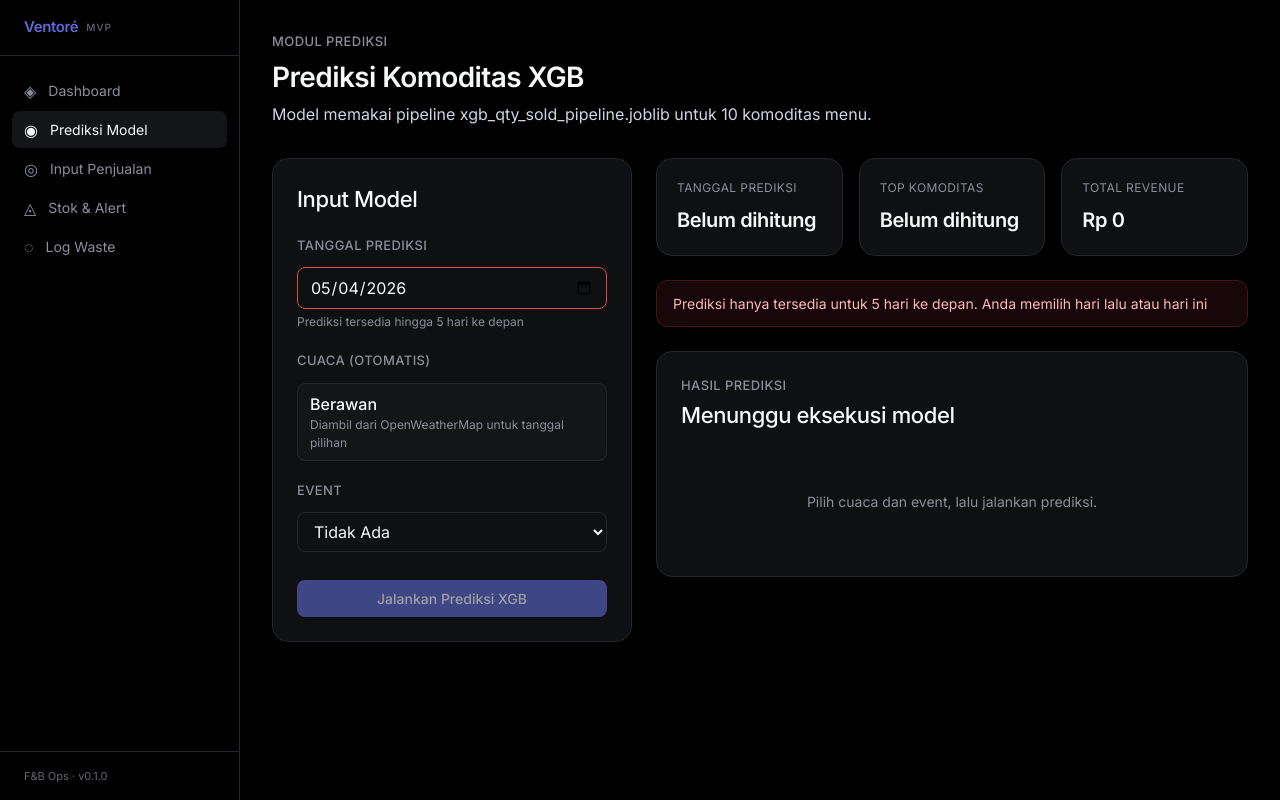
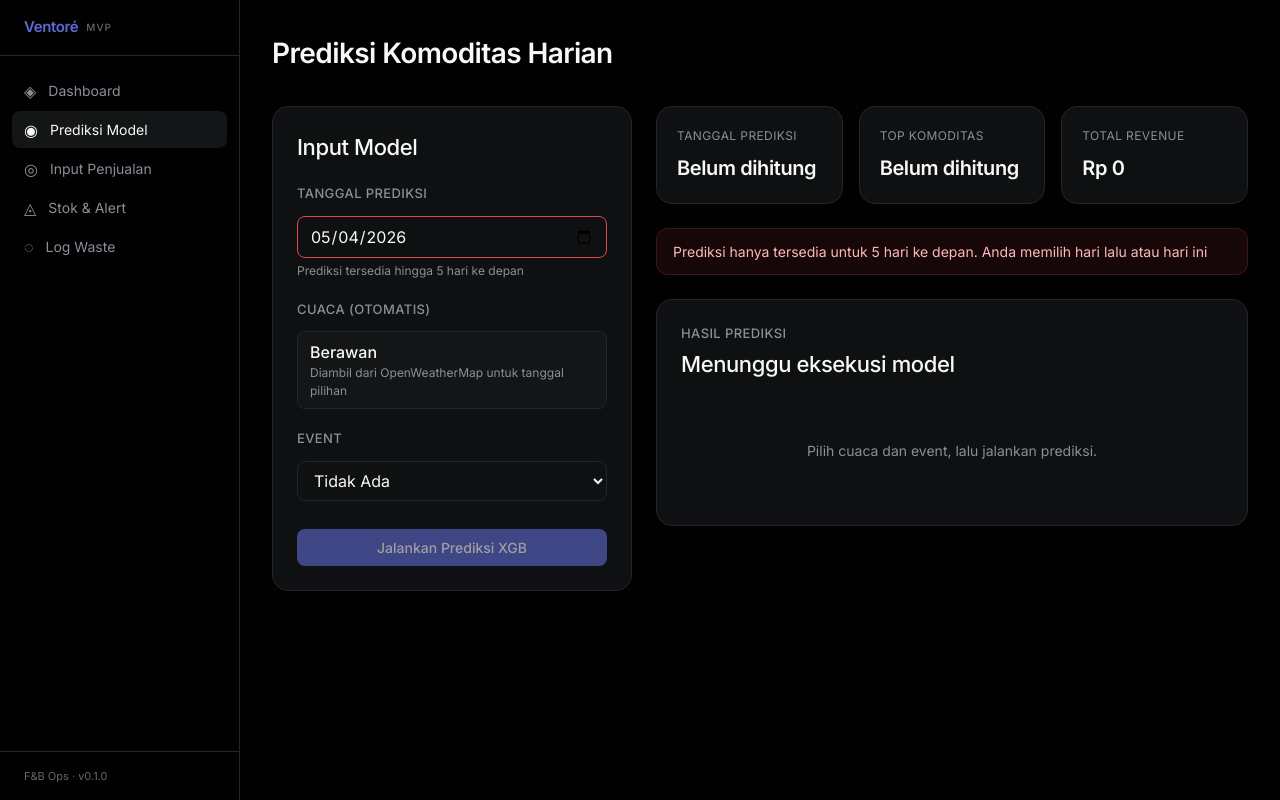
Before and after one commit to Jomesi149/Tubes-II4051, a Next.js app: page /recommendation in a window 1280 px wide. Built offline with nearby package versions, Linux system fonts and the light colour scheme.

Commit message:
refactor: remove unnecessary module labels and descriptions from various pages

```diff
--- a/app/page.tsx
+++ b/app/page.tsx
@@ -121,9 +121,6 @@ export default function Dashboard() {
   return (
     <div className="p-6 lg:p-8 max-w-[1280px] mx-auto">
       <div className="mb-8">
-        <p className="text-[13px] font-medium text-ink-subtle tracking-[0.4px] uppercase mb-1">
-          Pusat Kendali
-        </p>
         <h1 className="text-[28px] font-semibold text-ink tracking-[-0.6px]">Dashboard</h1>
       </div>
 
--- a/app/recommendation/page.tsx
+++ b/app/recommendation/page.tsx
@@ -148,13 +148,7 @@ export default function RecommendationPage() {
   return (
     <div className="p-6 lg:p-8 max-w-[1280px] mx-auto">
       <div className="mb-8">
-        <p className="text-[13px] font-medium text-ink-subtle tracking-[0.4px] uppercase mb-1">
-          Modul Prediksi
-        </p>
-        <h1 className="text-[28px] font-semibold text-ink tracking-[-0.6px]">Prediksi Komoditas XGB</h1>
-        <p className="text-[16px] text-ink-muted mt-1">
-          Model memakai pipeline xgb_qty_sold_pipeline.joblib untuk 10 komoditas menu.
-        </p>
+        <h1 className="text-[28px] font-semibold text-ink tracking-[-0.6px]">Prediksi Komoditas Harian</h1>
       </div>
 
       <div className="grid grid-cols-1 xl:grid-cols-[360px_1fr] gap-6">
--- a/app/sales/page.tsx
+++ b/app/sales/page.tsx
@@ -103,15 +103,11 @@ export default function SalesPage() {
   return (
     <div className="p-6 lg:p-8 max-w-[1280px] mx-auto">
       <div className="mb-8">
-        <p className="text-[13px] font-medium text-ink-subtle tracking-[0.4px] uppercase mb-1">
-          Modul 3
-        </p>
+
         <h1 className="text-[28px] font-semibold text-ink tracking-[-0.6px]">
           Input Penjualan
         </h1>
-        <p className="text-[16px] text-ink-muted mt-1">
-          Catat data penjualan aktual di akhir hari
-        </p>
+
       </div>
 
       <div className="grid grid-cols-1 lg:grid-cols-2 gap-6">
--- a/app/stock/page.tsx
+++ b/app/stock/page.tsx
@@ -255,9 +255,7 @@ export default function StockPage() {
   return (
     <div className="p-6 lg:p-8 max-w-[1280px] mx-auto">
       <div className="mb-8">
-        <p className="text-[13px] font-medium text-ink-subtle tracking-[0.4px] uppercase mb-1">Modul 4</p>
         <h1 className="text-[28px] font-semibold text-ink tracking-[-0.6px]">Stok & Alert</h1>
-        <p className="text-[16px] text-ink-muted mt-1">Pantau ketersediaan bahan baku vs kebutuhan produksi hari ini</p>
       </div>
 
       <div className="mb-6 rounded-lg border border-hairline bg-surface-1 px-4 py-3 flex items-center justify-between gap-3">
--- a/app/waste/page.tsx
+++ b/app/waste/page.tsx
@@ -264,13 +264,9 @@ export default function WastePage() {
   return (
     <div className="p-6 lg:p-8 max-w-[1280px] mx-auto">
       <div className="mb-8">
-        <p className="text-[13px] font-medium text-ink-subtle tracking-[0.4px] uppercase mb-1">
-          Modul 5
-        </p>
+
         <h1 className="text-[28px] font-semibold text-ink tracking-[-0.6px]">Log Waste</h1>
-        <p className="text-[16px] text-ink-muted mt-1">
-          Catat dan evaluasi pembuangan bahan baku harian
-        </p>
+
       </div>
 
       <div className="grid grid-cols-1 lg:grid-cols-3 gap-6">
```
